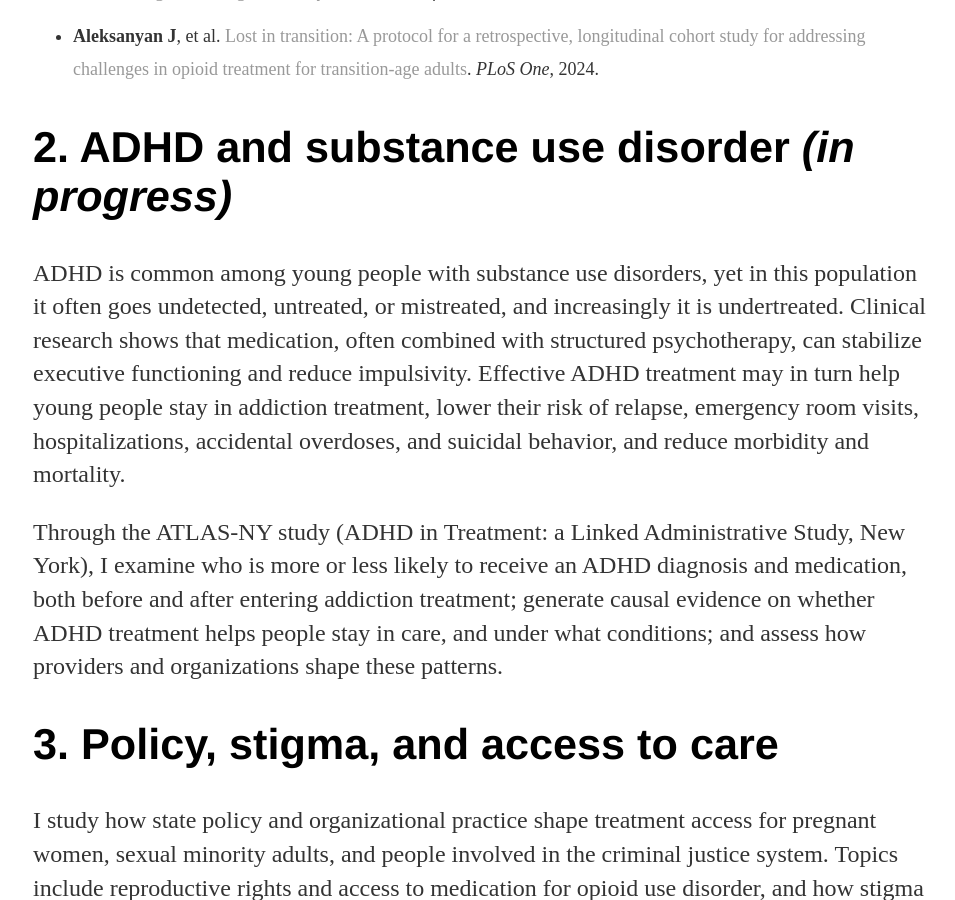
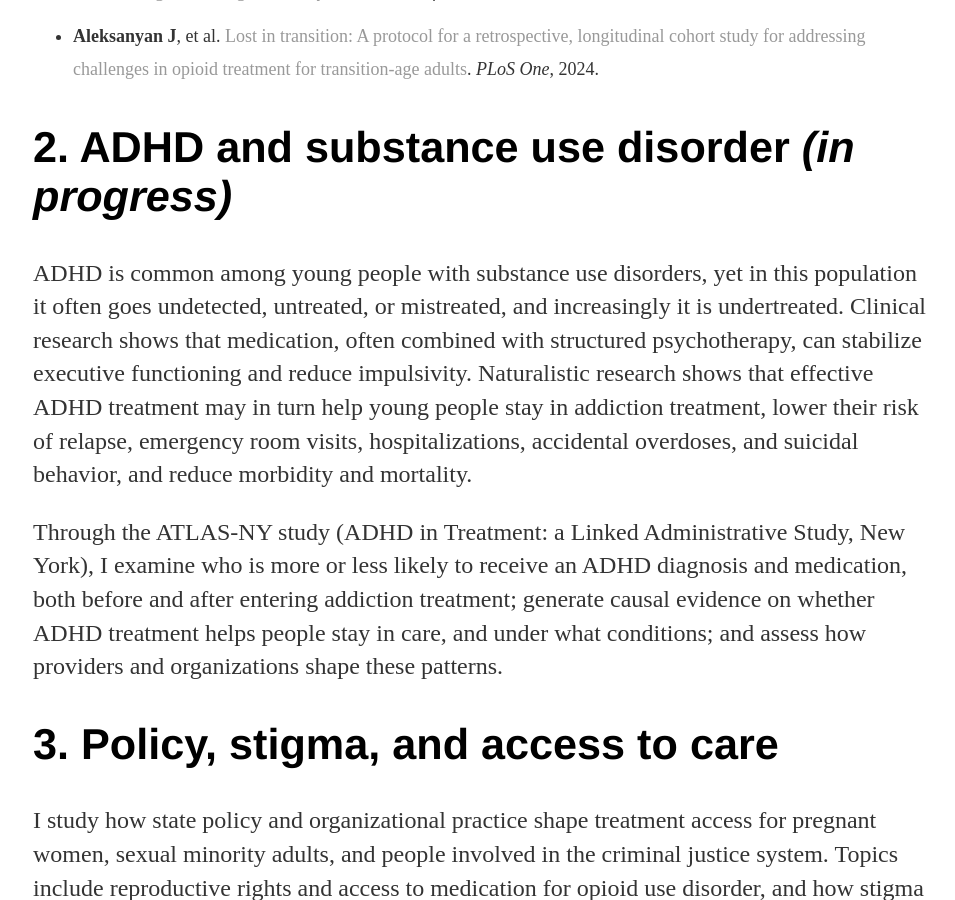
Before and after one commit to aja2182/aja2182.github.io, a Jekyll site: the page built from projects/index.html, in a window 1280 px wide and 900 px high, scrolled down 801 px. Shown: the whole window, without its empty margins (159-1114 px from the left). Built offline with Jekyll 4.4.1, drawn with Linux system fonts in a browser that asks for light colours.

Commit message:
Attribute outcomes claim to naturalistic research
Co-Authored-By: Claude Opus 5.5 <noreply@anthropic.com>
Claude-Session: https://claude.ai/code/session_01UBGUuVGNWPDgf7kVe33wss

```diff
--- a/projects/index.html
+++ b/projects/index.html
@@ -17,7 +17,7 @@ description: Research by Josh Aleksanyan on young adults in substance use treatm
 </ul>
 
 <h2>2. ADHD and substance use disorder <i>(in progress)</i></h2>
-<p>ADHD is common among young people with substance use disorders, yet in this population it often goes undetected, untreated, or mistreated, and increasingly it is undertreated. Clinical research shows that medication, often combined with structured psychotherapy, can stabilize executive functioning and reduce impulsivity. Effective ADHD treatment may in turn help young people stay in addiction treatment, lower their risk of relapse, emergency room visits, hospitalizations, accidental overdoses, and suicidal behavior, and reduce morbidity and mortality.</p>
+<p>ADHD is common among young people with substance use disorders, yet in this population it often goes undetected, untreated, or mistreated, and increasingly it is undertreated. Clinical research shows that medication, often combined with structured psychotherapy, can stabilize executive functioning and reduce impulsivity. Naturalistic research shows that effective ADHD treatment may in turn help young people stay in addiction treatment, lower their risk of relapse, emergency room visits, hospitalizations, accidental overdoses, and suicidal behavior, and reduce morbidity and mortality.</p>
 <p>Through the ATLAS-NY study (ADHD in Treatment: a Linked Administrative Study, New York), I examine who is more or less likely to receive an ADHD diagnosis and medication, both before and after entering addiction treatment; generate causal evidence on whether ADHD treatment helps people stay in care, and under what conditions; and assess how providers and organizations shape these patterns.</p>
 
 <h2>3. Policy, stigma, and access to care</h2>
```
